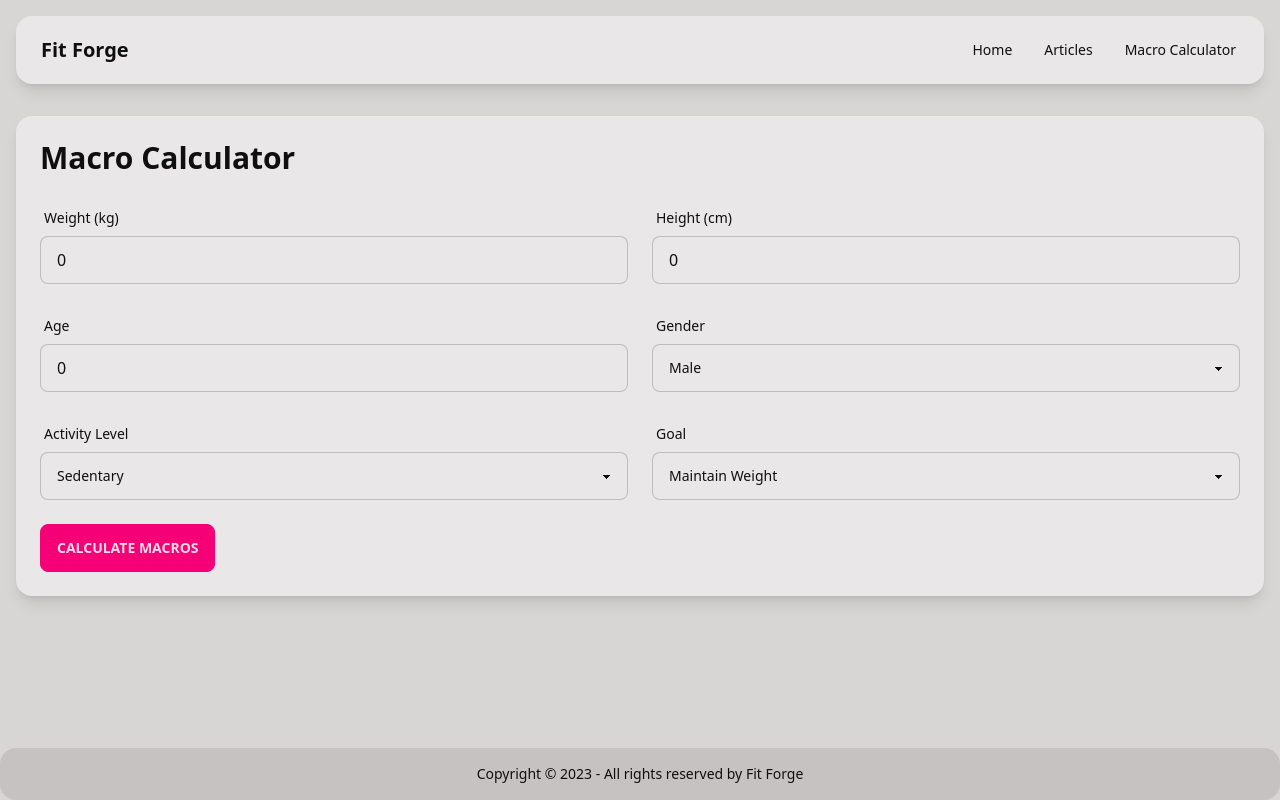
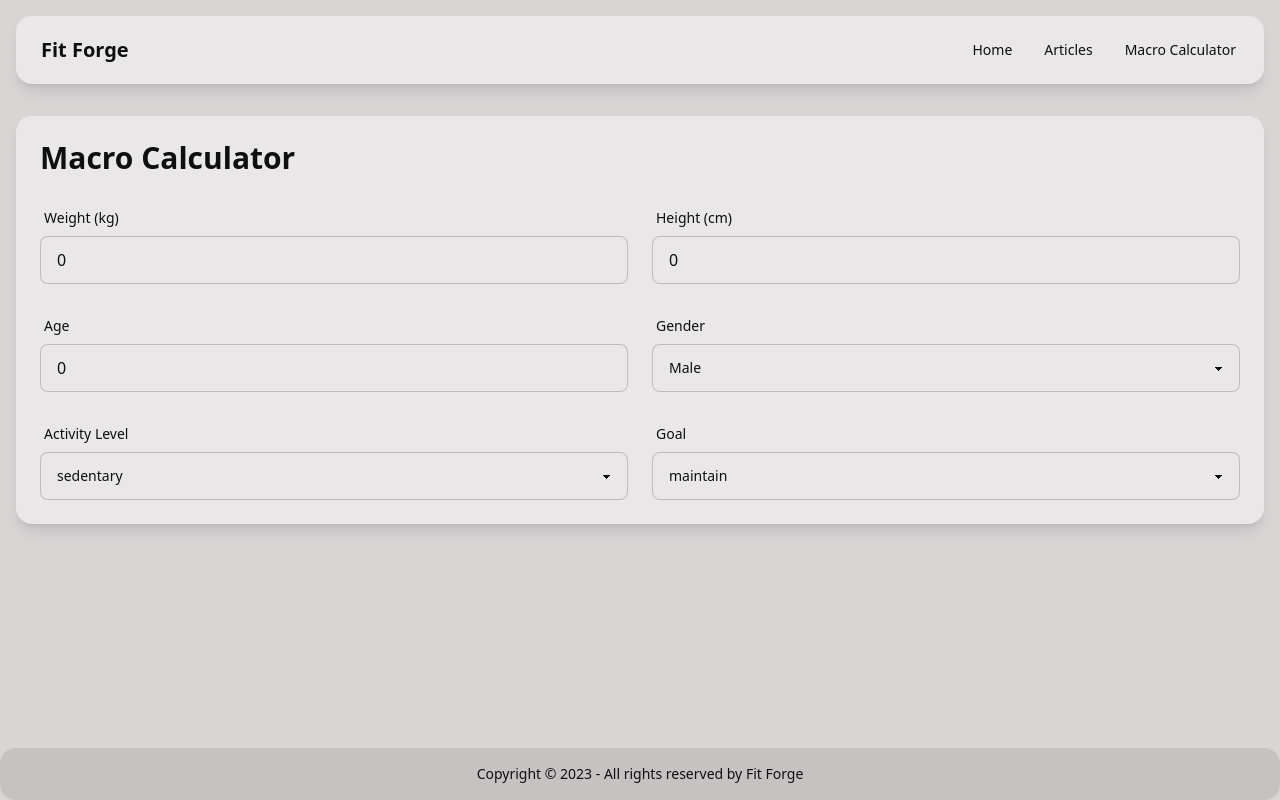
Before and after one commit to spences10/fit-forge, a SvelteKit app: page /macro-calculator in a window 1280 px wide. Built offline with nearby package versions, Linux system fonts and the light colour scheme.

Commit message:
refactor: :recycle: calculate macros

```diff
--- /dev/null
+++ b/src/lib/config/macro_calculator.ts
@@ -0,0 +1,21 @@
+export const activity_multipliers = {
+	sedentary: 1.2,
+	light: 1.375,
+	moderate: 1.55,
+	active: 1.725,
+	very_active: 1.9,
+} as const;
+
+export const goal_multipliers = {
+	lose: 0.8,
+	maintain: 1,
+	gain: 1.2,
+} as const;
+
+export const macro_ratios = {
+	protein_per_kg: 2.2, // 1g per lb of body weight
+	fat_percentage: 0.25, // 25% of calories from fat
+};
+
+export type ActivityLevel = keyof typeof activity_multipliers;
+export type Goal = keyof typeof goal_multipliers;
--- a/src/lib/conversions/index.ts
+++ b/src/lib/conversions/index.ts
@@ -4,4 +4,5 @@ export {
 	get_ideal_weight,
 } from './bmi';
 export { convert_length, length_units } from './length';
+export { calculate_bmr } from './macros';
 export { convert_weight, weight_units } from './weight';
--- /dev/null
+++ b/src/lib/conversions/macros.ts
@@ -0,0 +1,24 @@
+import { convert_length } from './length';
+import { convert_weight } from './weight';
+
+export const calculate_bmr = (
+	weight: number,
+	weight_unit: string,
+	height: number,
+	height_unit: string,
+	age: number,
+	gender: 'male' | 'female',
+): number => {
+	const weight_kg = convert_weight(weight_unit, 'kg', weight) ?? 0;
+	const height_cm = convert_length(height_unit, 'cm', height) ?? 0;
+
+	if (gender === 'male') {
+		return (
+			88.362 + 13.397 * weight_kg + 4.799 * height_cm - 5.677 * age
+		);
+	} else {
+		return (
+			447.593 + 9.247 * weight_kg + 3.098 * height_cm - 4.33 * age
+		);
+	}
+};
--- a/src/lib/conversions/weight.ts
+++ b/src/lib/conversions/weight.ts
@@ -1,3 +1,10 @@
+import {
+	activity_multipliers,
+	goal_multipliers,
+	macro_ratios,
+} from '$lib/config/macro_calculator';
+import { convert_length } from './length';
+
 interface WeightUnits {
 	[key: string]: number;
 }
@@ -30,3 +37,36 @@ export const convert_weight = (
 
 	return converted_value;
 };
+
+export const calculate_macros = (
+	weight: number,
+	weight_unit: string,
+	height: number,
+	height_unit: string,
+	age: number,
+	gender: 'male' | 'female',
+	activity_level: keyof typeof activity_multipliers,
+	goal: keyof typeof goal_multipliers,
+) => {
+	const weight_kg = convert_weight(weight_unit, 'kg', weight) ?? 0;
+	const height_cm = convert_length(height_unit, 'cm', height) ?? 0;
+
+	const bmr =
+		gender === 'male'
+			? 88.362 + 13.397 * weight_kg + 4.799 * height_cm - 5.677 * age
+			: 447.593 + 9.247 * weight_kg + 3.098 * height_cm - 4.33 * age;
+
+	const tdee = bmr * activity_multipliers[activity_level];
+	const calorie_target = tdee * goal_multipliers[goal];
+
+	const protein = weight_kg * macro_ratios.protein_per_kg;
+	const fat = (calorie_target * macro_ratios.fat_percentage) / 9;
+	const carbs = (calorie_target - protein * 4 - fat * 9) / 4;
+
+	return {
+		calories: Math.round(calorie_target),
+		protein: Math.round(protein),
+		carbs: Math.round(carbs),
+		fat: Math.round(fat),
+	};
+};
--- a/src/lib/user_data.svelte.ts
+++ b/src/lib/user_data.svelte.ts
@@ -1,8 +1,34 @@
+import type {
+	ActivityLevel,
+	Goal,
+} from '$lib/config/macro_calculator';
+import { calculate_macros } from '$lib/conversions/weight';
+
 export function create_user_data() {
 	let weight = $state(0);
 	let height = $state(0);
 	let weight_unit = $state('kg');
 	let height_unit = $state('cm');
+	let age = $state(0);
+	let gender = $state<'male' | 'female'>('male');
+	let activity_level = $state<ActivityLevel>('sedentary');
+	let goal = $state<Goal>('maintain');
+	let macros = $state<ReturnType<typeof calculate_macros> | null>(
+		null,
+	);
+
+	function update_macros() {
+		macros = calculate_macros(
+			weight,
+			weight_unit,
+			height,
+			height_unit,
+			age,
+			gender,
+			activity_level,
+			goal,
+		);
+	}
 
 	return {
 		get weight() {
@@ -10,25 +36,61 @@ export function create_user_data() {
 		},
 		set weight(value: number) {
 			weight = value;
+			update_macros();
 		},
 		get height() {
 			return height;
 		},
 		set height(value: number) {
 			height = value;
+			update_macros();
 		},
 		get weight_unit() {
 			return weight_unit;
 		},
 		set weight_unit(value: string) {
 			weight_unit = value;
+			update_macros();
 		},
 		get height_unit() {
 			return height_unit;
 		},
 		set height_unit(value: string) {
 			height_unit = value;
+			update_macros();
 		},
+		get age() {
+			return age;
+		},
+		set age(value: number) {
+			age = value;
+			update_macros();
+		},
+		get gender() {
+			return gender;
+		},
+		set gender(value: 'male' | 'female') {
+			gender = value;
+			update_macros();
+		},
+		get activity_level() {
+			return activity_level;
+		},
+		set activity_level(value: ActivityLevel) {
+			activity_level = value;
+			update_macros();
+		},
+		get goal() {
+			return goal;
+		},
+		set goal(value: Goal) {
+			goal = value;
+			update_macros();
+		},
+		get macros() {
+			return macros;
+		},
+		update_macros,
 	};
 }
 
--- a/src/routes/macro-calculator/+page.svelte
+++ b/src/routes/macro-calculator/+page.svelte
@@ -1,71 +1,15 @@
 <script lang="ts">
+	import {
+		activity_multipliers,
+		goal_multipliers,
+	} from '$lib/config/macro_calculator';
 	import { user_data } from '$lib/user_data.svelte';
 
-	let age = $state(0);
-	let gender = $state('male');
-	let activity_level = $state('sedentary');
-	let goal = $state('maintain');
-
-	let macros = $state<{
-		protein: number;
-		carbs: number;
-		fat: number;
-	} | null>(null);
-
-	const calculate_macros = () => {
-		// Convert weight to kg if necessary
-		const weight_kg =
-			user_data.weight_unit === 'lb'
-				? user_data.weight * 0.453592
-				: user_data.weight;
-
-		// Convert height to cm if necessary
-		const height_cm =
-			user_data.height_unit === 'm'
-				? user_data.height * 100
-				: user_data.height_unit === 'ft'
-					? user_data.height * 30.48
-					: user_data.height;
-
-		const bmr =
-			gender === 'male'
-				? 88.362 +
-					13.397 * weight_kg +
-					4.799 * height_cm -
-					5.677 * age
-				: 447.593 +
-					9.247 * weight_kg +
-					3.098 * height_cm -
-					4.33 * age;
-
-		const activity_multipliers = {
-			sedentary: 1.2,
-			light: 1.375,
-			moderate: 1.55,
-			active: 1.725,
-			very_active: 1.9,
-		};
-
-		const tdee =
-			bmr *
-			activity_multipliers[
-				activity_level as keyof typeof activity_multipliers
-			];
-
-		let calorie_target = tdee;
-		if (goal === 'lose') calorie_target *= 0.8;
-		if (goal === 'gain') calorie_target *= 1.2;
-
-		const protein = weight_kg * 2.2; // 1g per lb of body weight
-		const fat = (calorie_target * 0.25) / 9; // 25% of calories from fat
-		const carbs = (calorie_target - protein * 4 - fat * 9) / 4;
-
-		macros = {
-			protein: Math.round(protein),
-			carbs: Math.round(carbs),
-			fat: Math.round(fat),
-		};
-	};
+	$effect(() => {
+		if (user_data.weight && user_data.height && user_data.age) {
+			user_data.update_macros();
+		}
+	});
 </script>
 
 <h1 class="mb-6 text-3xl font-bold">Macro Calculator</h1>
@@ -99,7 +43,7 @@
 		</label>
 		<input
 			type="number"
-			bind:value={age}
+			bind:value={user_data.age}
 			id="age"
 			class="input input-bordered"
 		/>
@@ -109,7 +53,7 @@
 			<span class="label-text">Gender</span>
 		</label>
 		<select
-			bind:value={gender}
+			bind:value={user_data.gender}
 			id="gender"
 			class="select select-bordered"
 		>
@@ -122,15 +66,13 @@
 			<span class="label-text">Activity Level</span>
 		</label>
 		<select
-			bind:value={activity_level}
+			bind:value={user_data.activity_level}
 			id="activity"
 			class="select select-bordered"
 		>
-			<option value="sedentary">Sedentary</option>
-			<option value="light">Lightly Active</option>
-			<option value="moderate">Moderately Active</option>
-			<option value="active">Active</option>
-			<option value="very_active">Very Active</option>
+			{#each Object.keys(activity_multipliers) as level}
+				<option value={level}>{level}</option>
+			{/each}
 		</select>
 	</div>
 	<div class="form-control">
@@ -138,26 +80,23 @@
 			<span class="label-text">Goal</span>
 		</label>
 		<select
-			bind:value={goal}
+			bind:value={user_data.goal}
 			id="goal"
 			class="select select-bordered"
 		>
-			<option value="lose">Lose Weight</option>
-			<option value="maintain">Maintain Weight</option>
-			<option value="gain">Gain Weight</option>
+			{#each Object.keys(goal_multipliers) as goal}
+				<option value={goal}>{goal}</option>
+			{/each}
 		</select>
 	</div>
 </div>
 
-<button onclick={calculate_macros} class="btn btn-primary mt-6"
-	>Calculate Macros</button
->
-
-{#if macros}
+{#if user_data.macros}
 	<div class="mt-6 rounded-box bg-base-200 p-4">
 		<h2 class="mb-2 text-xl font-semibold">Your Daily Macros</h2>
-		<p>Protein: {macros.protein}g</p>
-		<p>Carbohydrates: {macros.carbs}g</p>
-		<p>Fat: {macros.fat}g</p>
+		<p>Calories: {user_data.macros.calories} kcal</p>
+		<p>Protein: {user_data.macros.protein}g</p>
+		<p>Carbohydrates: {user_data.macros.carbs}g</p>
+		<p>Fat: {user_data.macros.fat}g</p>
 	</div>
 {/if}
```
